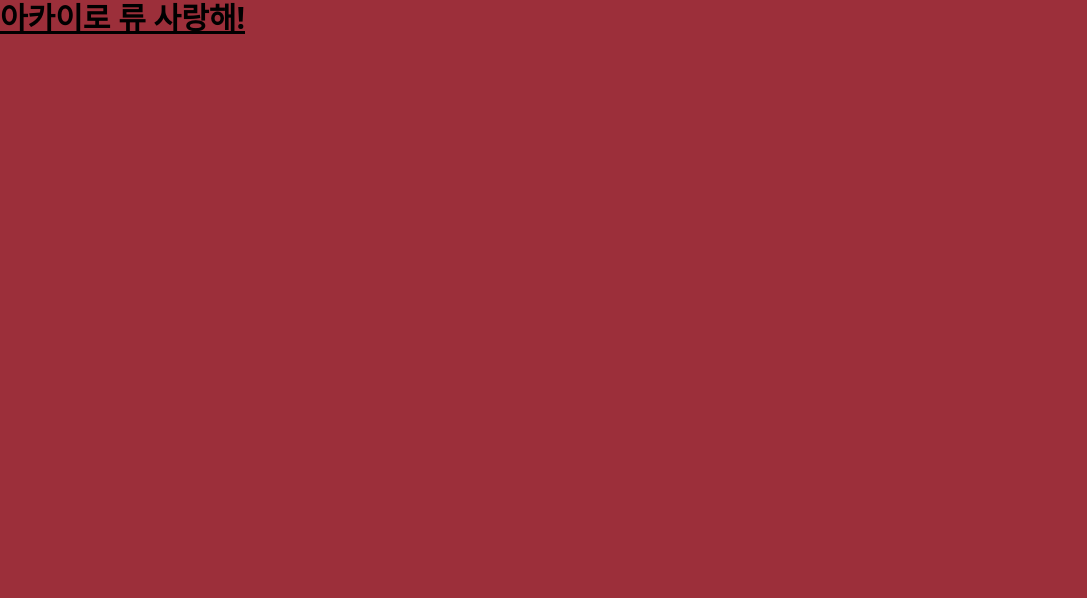
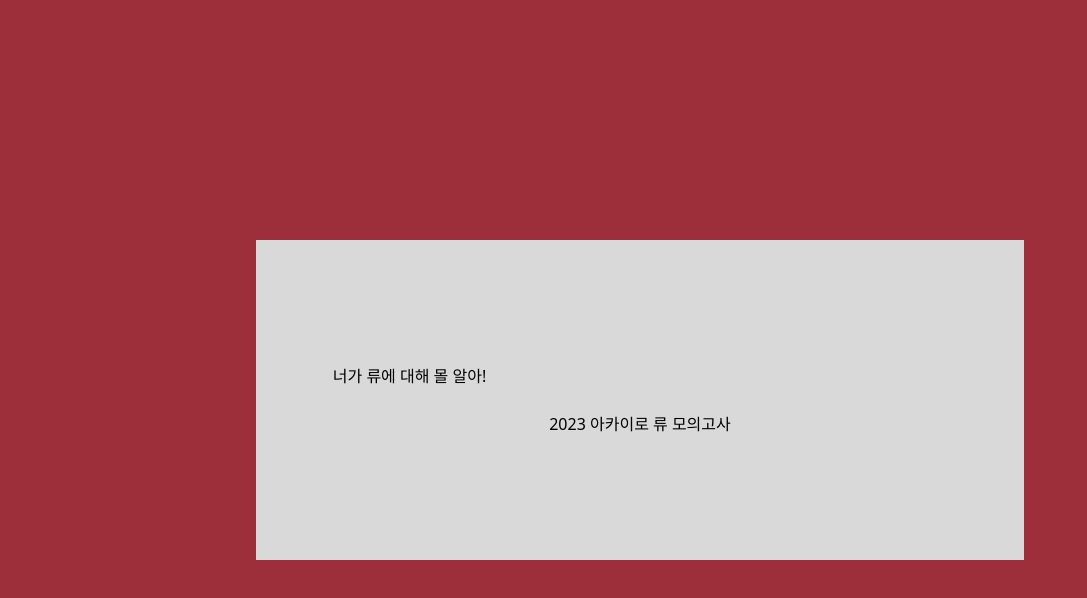
Before and after one commit to HaekyungS/practice_project, a React app: page / in a window 1280 px wide. Shown: the top 598 px of the page, without its empty margins (0-1087 px from the left). Built offline with nearby package versions, Linux system fonts and the light colour scheme; the HTML template or start-up script is replaced by a standard one.

Commit message:
샘플페이지

```diff
--- a/src/view/test.tsx
+++ b/src/view/test.tsx
@@ -2,8 +2,13 @@ import React, { type ReactElement } from 'react';
 
 export const Test = (): ReactElement => {
   return (
-    <div className="w-screen h-screen bg-main">
-      <div className="text-3xl font-bold underline">아카이로 류 사랑해!</div>
+    <div className="w-screen h-screen bg-main flex flex-col items-center justify-center">
+      <div className="w-3/5 h-2/5 bg-gray flex flex-col items-center justify-center">
+        <p className="w-4/5 text-subtitle">너가 류에 대해 몰 알아!</p>
+        <p className="w-full mt-6 text-center text-title">
+          2023 아카이로 류 모의고사
+        </p>
+      </div>
     </div>
   );
 };
```
